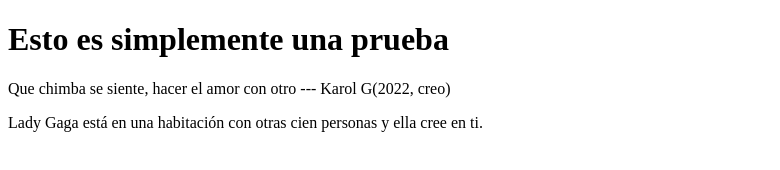
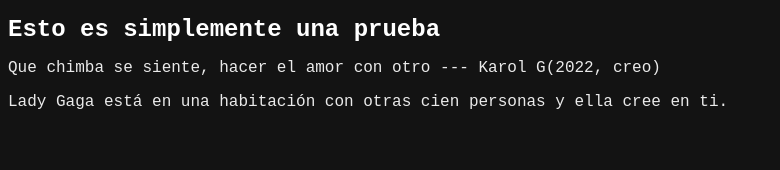
Before and after one commit to AlvaroFajardoPlaza/repositiorio-tryout1, a plain HTML site: page index.html in a window 1280 px wide. Shown: the whole page, without its empty margins (0-780 px from the left). Drawn offline with Linux system fonts and the light colour scheme.

Commit message:
primer archivo de estilo para el archivo index.html

```diff
--- a/index.html
+++ b/index.html
@@ -5,6 +5,7 @@
     <meta http-equiv="X-UA-Compatible" content="IE=edge">
     <meta name="viewport" content="width=device-width, initial-scale=1.0">
     <title>Document</title>
+    <link rel="stylesheet" type="text/css" href="style.css" />
 </head>
 <body>
     <h1>Esto es simplemente una prueba</h1>
--- /dev/null
+++ b/style.css
@@ -0,0 +1,11 @@
+body {
+    background-color: #131313;
+    color: #eaeaea;
+    font-family: 'Courier New', Courier, monospace;
+    font-size: 1rem;
+}
+
+h1 {
+    font-size: 1.5rem;
+    color: #ffffff;
+}
```
